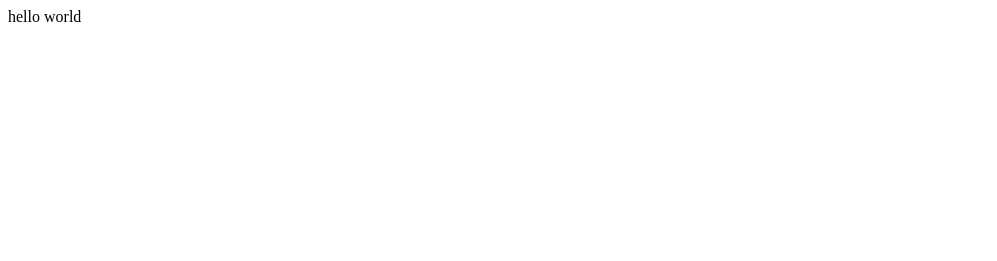
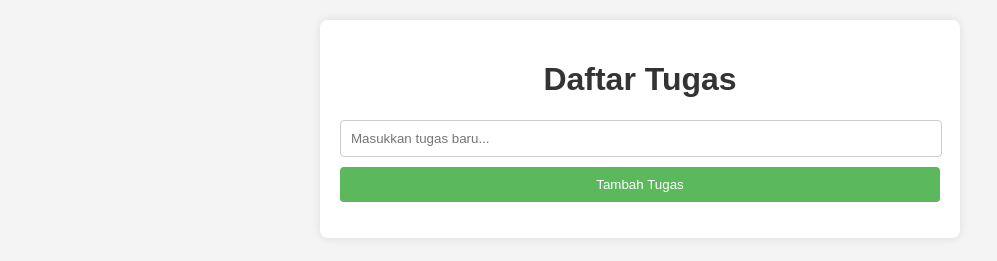
Before and after one commit to chusnulzamzami/chusnulzamzami.github.io, a plain HTML site: page index.html in a window 1280 px wide. Shown: the whole page, without its empty margins (0-997 px from the left). Drawn offline with Linux system fonts and the light colour scheme.

Commit message:
Update index.html

```diff
--- a/index.html
+++ b/index.html
@@ -1,11 +1,84 @@
 <!DOCTYPE html>
-<html lang="en">
+<html lang="id">
 <head>
     <meta charset="UTF-8">
-    <meta name="viewport" content="width=, initial-scale=1.0">
-    <title>Document</title>
+    <meta name="viewport" content="width=device-width, initial-scale=1.0">
+    <title>Daftar Tugas</title>
+    <style>
+        body {
+            font-family: Arial, sans-serif;
+            background-color: #f4f4f4;
+            margin: 0;
+            padding: 20px;
+        }
+        h1 {
+            text-align: center;
+            color: #333;
+        }
+        .container {
+            max-width: 600px;
+            margin: auto;
+            background: white;
+            padding: 20px;
+            border-radius: 8px;
+            box-shadow: 0 0 10px rgba(0, 0, 0, 0.1);
+        }
+        input[type="text"] {
+            width: calc(100% - 20px);
+            padding: 10px;
+            margin-bottom: 10px;
+            border: 1px solid #ccc;
+            border-radius: 4px;
+        }
+        button {
+            width: 100%;
+            padding: 10px;
+            background-color: #5cb85c;
+            color: white;
+            border: none;
+            border-radius: 4px;
+            cursor: pointer;
+        }
+        button:hover {
+            background-color: #4cae4c;
+        }
+        ul {
+            list-style-type: none;
+            padding: 0;
+        }
+        li {
+            padding: 10px;
+            background: #e7e7e7;
+            margin: 5px 0;
+            border-radius: 4px;
+        }
+    </style>
 </head>
 <body>
-    hello world
+
+<div class="container">
+    <h1>Daftar Tugas</h1>
+    <input type="text" id="taskInput" placeholder="Masukkan tugas baru...">
+    <button onclick="addTask()">Tambah Tugas</button>
+
+    <ul id="taskList"></ul>
+</div>
+
+<script>
+    function addTask() {
+        const taskInput = document.getElementById('taskInput');
+        const taskList = document.getElementById('taskList');
+
+        if (taskInput.value.trim() !== "") {
+            const li = document.createElement('li');
+            li.textContent = taskInput.value;
+            taskList.appendChild(li);
+            taskInput.value = ""; // Kosongkan input setelah ditambahkan
+        } else {
+            alert("Tugas tidak boleh kosong!");
+        }
+    }
+</script>
+
 </body>
 </html>
```
